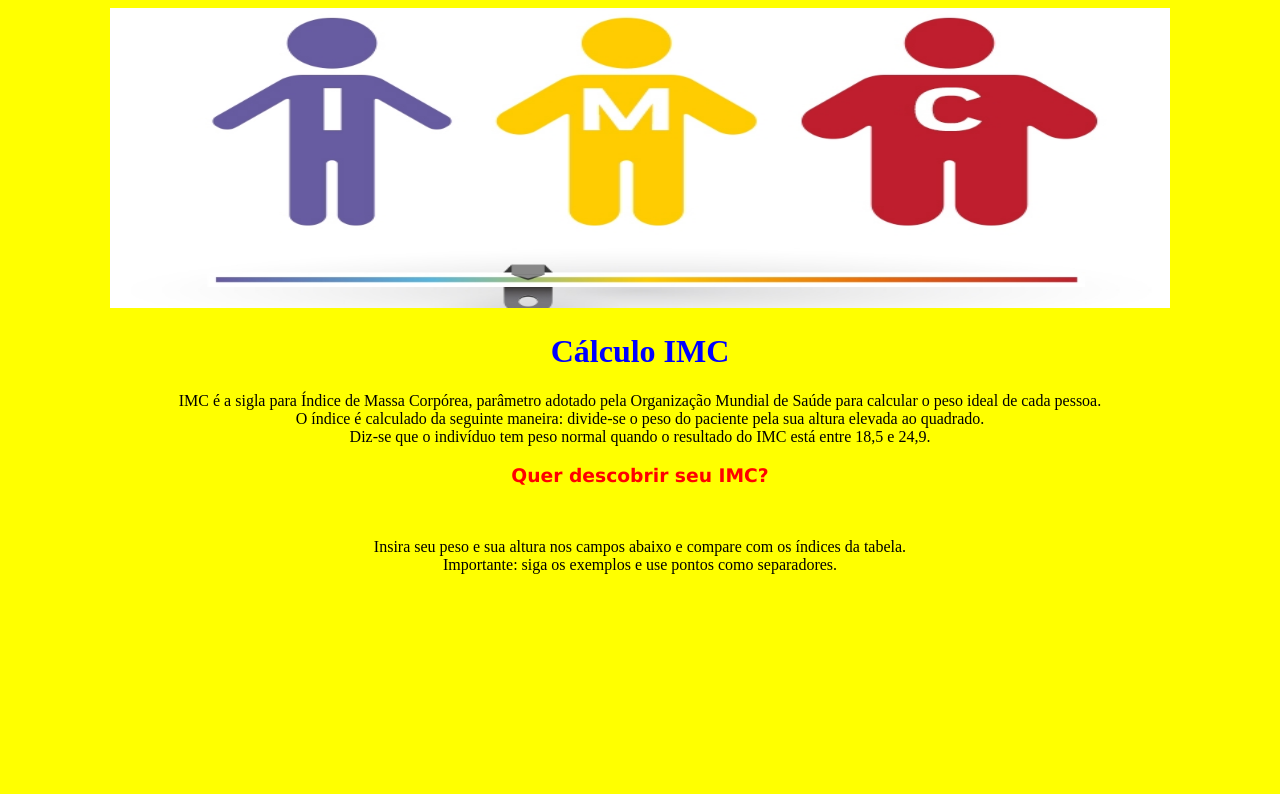
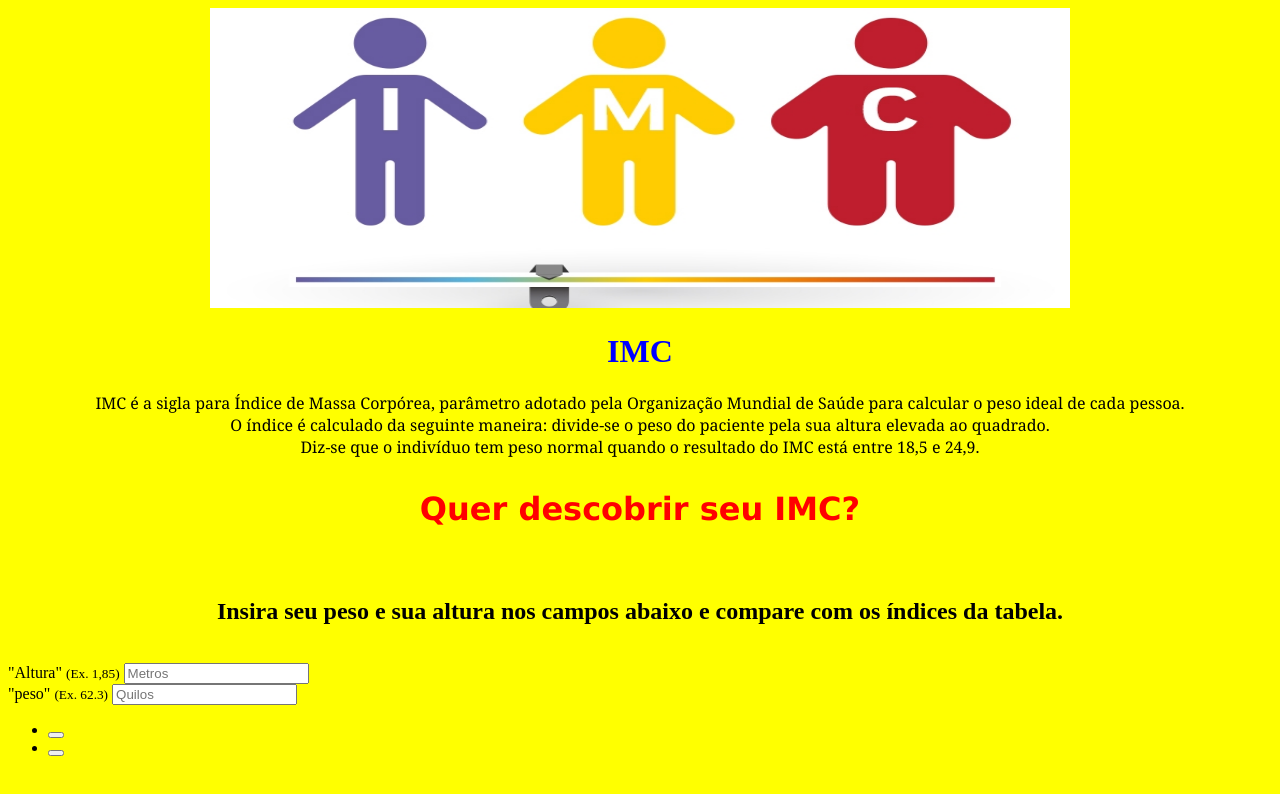
Before and after one commit to HelderSilveira-dev/Calculadora-IMC, a plain HTML site: page Index.html in a window 1280 px wide. Drawn offline with Linux system fonts and the light colour scheme.

Commit message:
Adicionei buttons: Altura e Peso.

```diff
--- a/Index.html
+++ b/Index.html
@@ -13,19 +13,50 @@
 
 
     <center>
-        <img src="imagens/imc.jpg" alt="some text" width=1060 height=300>
-        <h1>Cálculo IMC</h1>
-        <p>IMC é a sigla para Índice de Massa Corpórea,
+        <img src="imagens/imc.jpg" alt="some text" width=860 height=300>
+        <h1>IMC</h1>
+        <p class="apresent">IMC é a sigla para Índice de Massa Corpórea,
             parâmetro adotado pela Organização Mundial de Saúde para calcular o peso ideal de cada pessoa.<br>
             O índice é calculado da seguinte maneira:
             divide-se o peso do paciente pela sua altura elevada ao quadrado. <br>
             Diz-se que o indivíduo tem peso normal quando o resultado do IMC está entre 18,5 e 24,9.<br></p>
             <h3>Quer descobrir seu IMC?</h3> <br>
-            <p>Insira seu peso e sua altura nos campos abaixo e compare com os índices da tabela.<br>
-            Importante: siga os exemplos e use pontos como separadores.</p>
+            <h2>Insira seu peso e sua altura nos campos abaixo e compare com os índices da tabela.</h2><br>
+            <!--<p>Importante: siga os exemplos e use pontos como separadores.</p> -->
 
     </center>
-    <div></div>
+    <div class="inputs-calc">
+        <span>
+            "Altura"
+            <small>(Ex. 1,85)</small>
+        </span>
+        <input type="text" placeholder="Metros" id="altura" maxlength="4">
+    </div>
+
+    <div class="inputs-calc">
+        <span>
+            "peso"
+            <small>(Ex. 62.3)</small>
+            <input type="text" placeholder="Quilos" id="altura" maxlength="6">
+        </span>
+    </div>
+    <ul class="buttons-calc">
+        <li>
+            <button type="button" class="vinter-bt-cadastro" id="clear-calc"></button>
+        </li>
+        <li>
+            <button type="button" class="orange vinter-bt-cadastro" id="clear-calc"></button>
+        </li>
+
+    </ul>
+    <table class="table-calc" cellspacing="0">
+        <thead>
+            <tr>
+
+            </tr>
+        </thead>
+
+    </table>
 
     <script type="text/javascript" src="js/script.js"> </script>
 </body>
--- a/css/estilos.css
+++ b/css/estilos.css
@@ -8,7 +8,12 @@ h1{
 
 h3 {
     font-family: Verdana, Geneva, Tahoma, sans-serif;
+    font-size: 200%;
 
 
     color: red;
 }
+
+.apresent{
+    font-family: Georgia, 'Times New Roman', Times, serif;
+}
```
